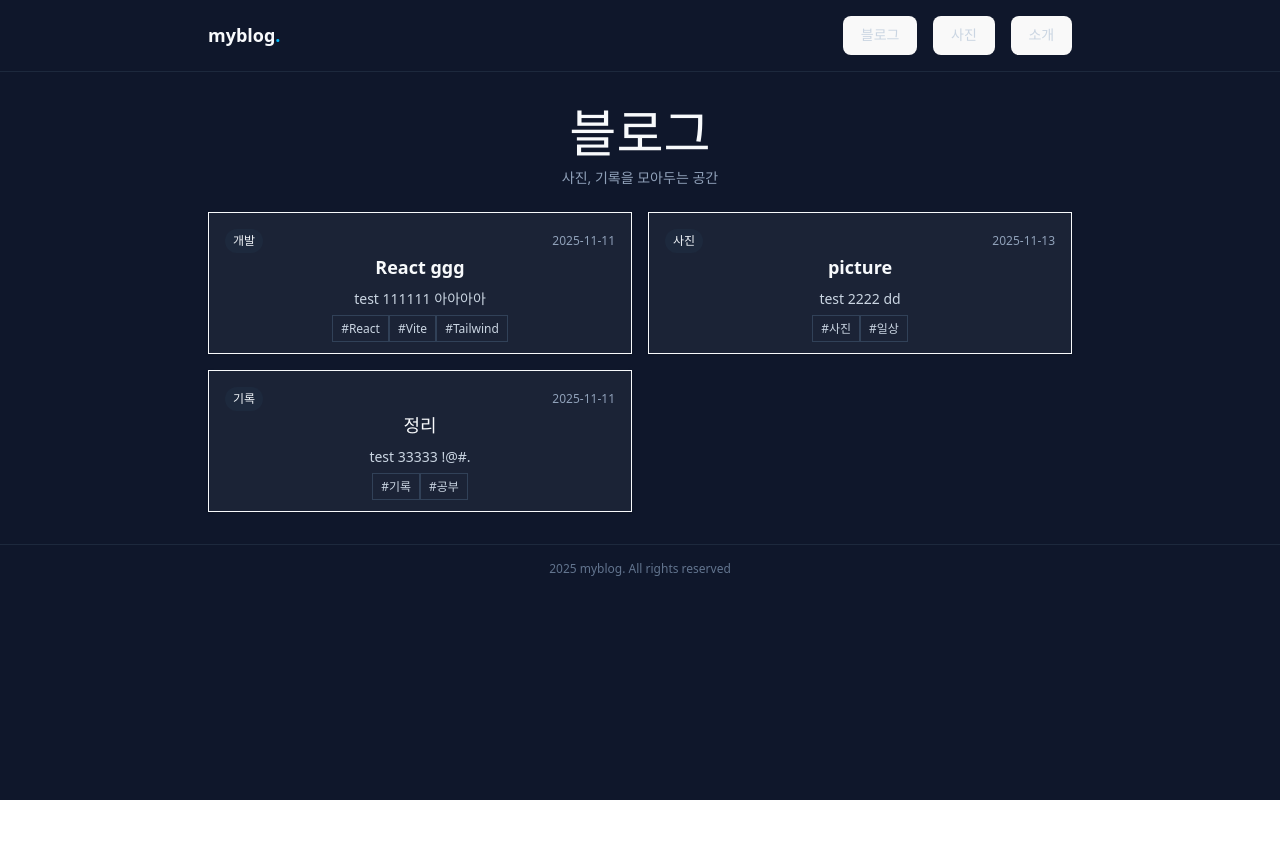
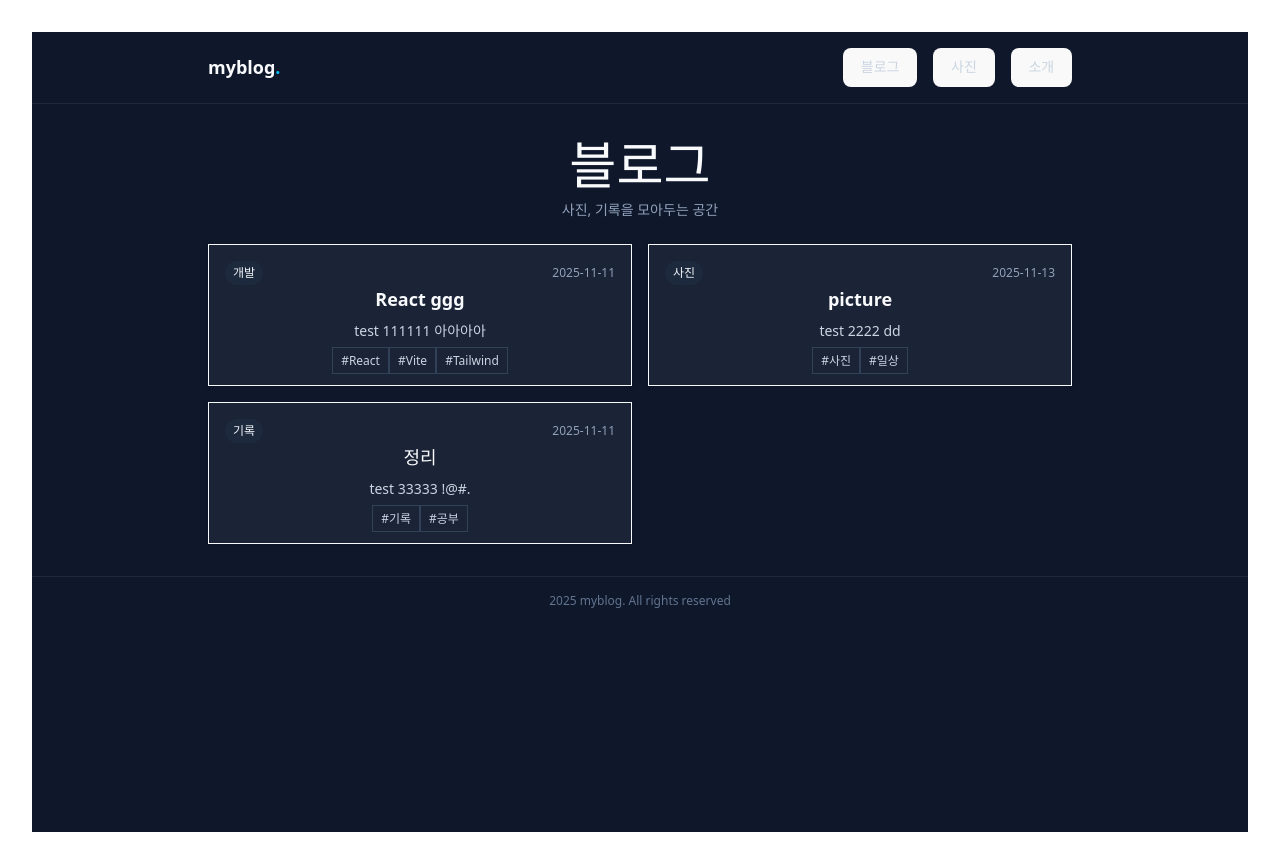
Before and after one commit to jaeleedong/mypage-frontend, a React app: page / in a window 1280 px wide. Before the commit the page ends 800 px from the top, so only its background shows below. Built offline with nearby package versions, Linux system fonts and the light colour scheme; the HTML template or start-up script is replaced by a standard one.

Commit message:
style: 여백 설정 변경

```diff
--- a/src/App.css
+++ b/src/App.css
@@ -1,7 +1,7 @@
 #root {
-  max-width: 1280px;
+  width: 100%;
   margin: 0 auto;
-  /*padding: 2rem;*/
+  padding: 2rem;
   text-align: center;
 }
 
```
